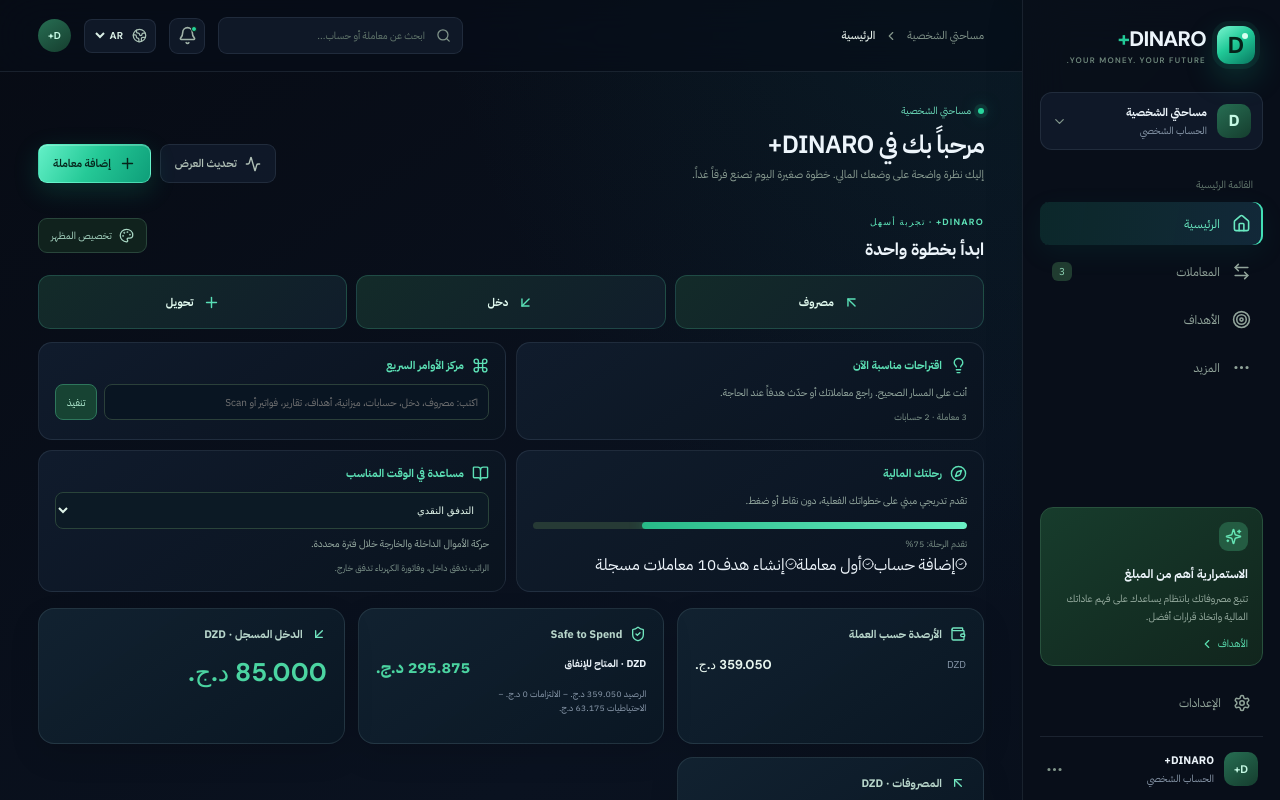
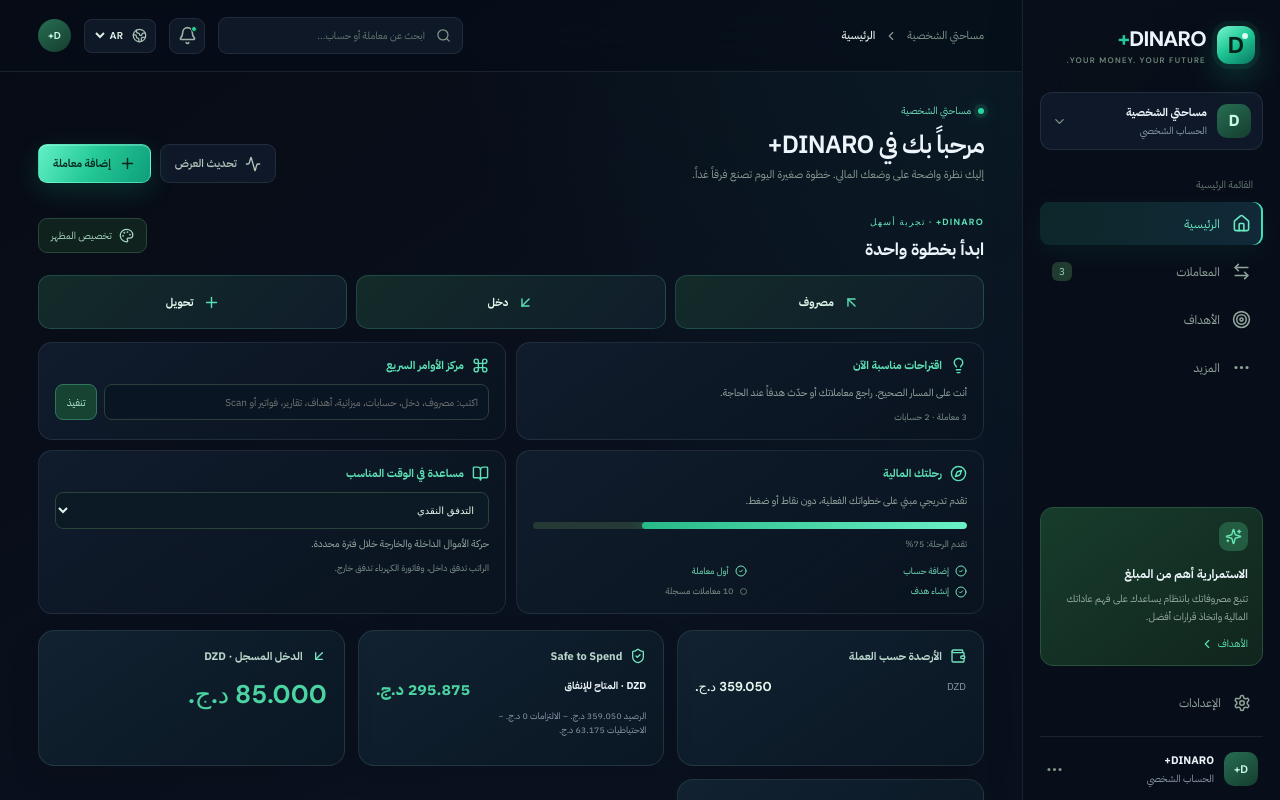
Before and after one commit to ashrefkadi-svg/dinaro, a React (Vite) app: page / in a window 1280 px wide. Shown: the top 800 px of the page. Built offline with nearby package versions, Linux system fonts and the light colour scheme.

Commit message:
Style financial journey milestones and celebrations

```diff
--- a/src/styles.css
+++ b/src/styles.css
@@ -422,3 +422,16 @@ body{
 @media(max-width:650px){.effortless-grid{grid-template-columns:1fr}.effortless-head h2{font-size:15px}.effortless-actions button{min-height:49px}.effortless-card{padding:13px}}
 
 .effortless-glossary-select{width:100%;height:37px;border:1px solid #2a443a;border-radius:8px;background:#0c1a25;color:#e0f4e9;padding:0 10px;font-size:10px}
+
+
+/* Effortless Experience refinements */
+.effortless-milestones{display:grid;grid-template-columns:1fr 1fr;gap:7px;margin-top:12px}
+.effortless-milestones>span{display:flex;align-items:center;gap:6px;color:#81968b;font-size:9px;line-height:1.5}
+.effortless-milestones>span.done{color:#72e3bd}
+.milestone-dot{width:7px;height:7px;border:1px solid #60776b;border-radius:50%;flex:none}
+.effortless-celebration{display:flex;align-items:flex-start;gap:8px;margin-top:12px;padding:10px;border:1px solid rgba(88,224,181,.3);border-radius:10px;background:linear-gradient(110deg,rgba(26,91,68,.35),rgba(16,38,48,.5));color:#75e8c2;animation:page-enter .45s ease both}
+.effortless-celebration>div{flex:1;min-width:0}
+.effortless-celebration b,.effortless-celebration small{display:block}
+.effortless-celebration b{font-size:10px}
+.effortless-celebration small{margin-top:4px;color:#a7c7b8;font-size:9px;line-height:1.6}
+.effortless-celebration button{border:0;background:transparent;color:#9ab5a7;font-size:18px;line-height:1;padding:0 3px}
```
